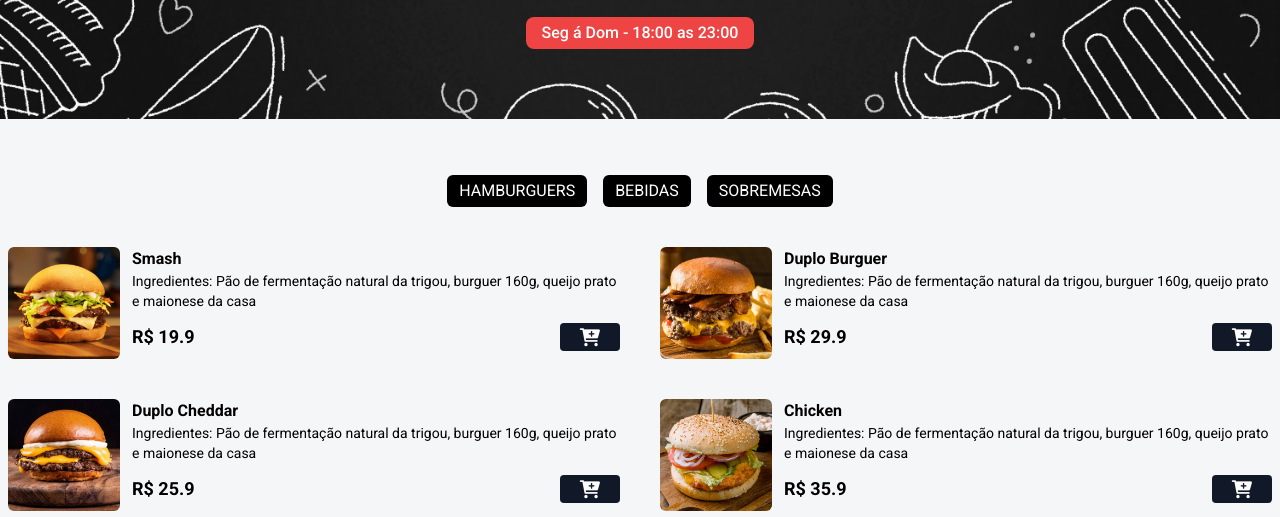
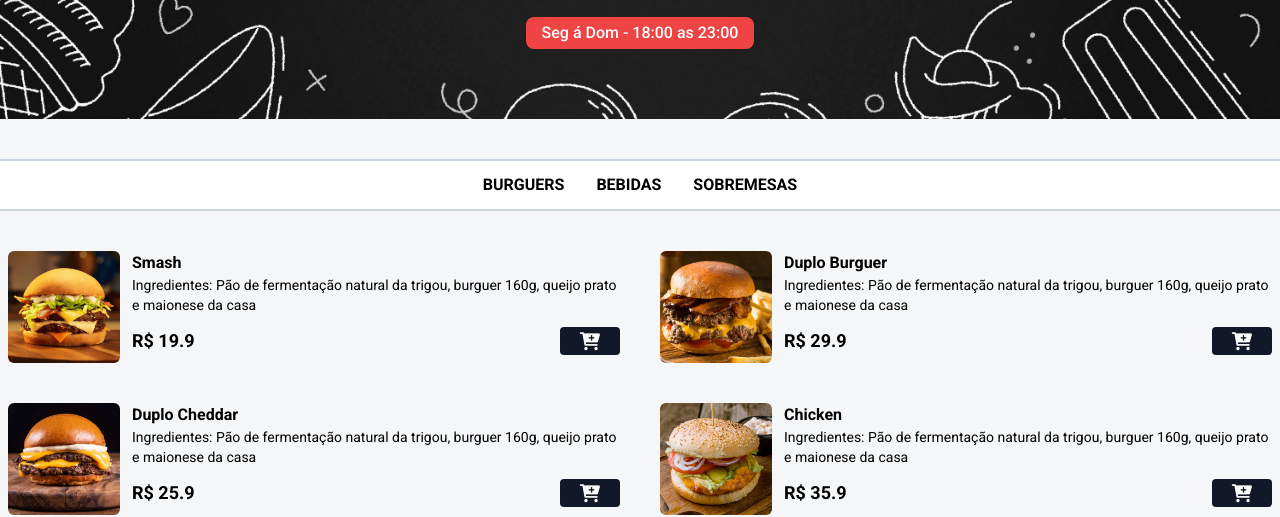
Before and after one commit to Luisokl/Projeto-Cardapio, a website: page index.html in a window 1280 px wide. Shown: the part 301-818 px from the top of the page. Drawn offline with nearby package versions, Linux system fonts and the light colour scheme.

Commit message:
estilizando menu de categorias

```diff
--- a/index.html
+++ b/index.html
@@ -55,16 +55,16 @@
     <!--FIM HEADER-->
 
     <!-- CATEGORIES -->
-    <section class="my-10">
-        <div class="category-menu text-base text-center max-w-7xl mx-auto space-y-4">
-            <button id="btn-category--hamburguer" class=" bg-black text-white py-1 px-3 rounded-md relative hover:shadow-[0px_0px_0px_2px#ffffff,0px_0px_0px_4px#000000] transition-all duration-300">
-                HAMBURGUERS
+    <section class="my-10 sticky top-0 z-10 bg-white">
+        <div class="category-menu text-base font-bold text-center max-w-7xl mx-auto py-3 border-y-2 border-slate-300 flex justify-center items-center ">
+            <button id="btn-category--hamburguer" class=" text-black hover:text-red-600 transition-all duration-200 ease-in-out relative">
+                <span class=" pb-1 bg-gradient-to-r from-red-500 to-red-500 bg-no-repeat bg-bottom bg-[length:0%_2px] hover:bg-[length:100%_2px] transition-[background-size] duration-500 ease-out">BURGUERS</span>
             </button>
-            <button id="btn-category--bebida" class=" bg-black text-white py-1 px-3 mx-3 rounded-md relative hover:shadow-[0px_0px_0px_2px#ffffff,0px_0px_0px_4px#000000] transition-all duration-300">
-                BEBIDAS
+            <button id="pb-1 btn-category--bebida" class=" text-black px-8 hover:text-red-600 transition-all duration-300 ease-out relative">
+                <span class="bg-gradient-to-r from-red-500 to-red-500 bg-no-repeat bg-bottom bg-[length:0%_2px] hover:bg-[length:100%_2px] transition-[background-size] duration-500 ease-out">BEBIDAS</span>
             </button>
-            <button id="btn-category--sobremesa" class=" bg-black text-white py-1 px-3 rounded-md relative hover:shadow-[0px_0px_0px_2px#ffffff,0px_0px_0px_4px#000000] transition-all duration-300">
-                SOBREMESAS
+            <button id="pb-1 btn-category--sobremesa" class=" text-black hover:text-red-600 relative">
+                <span class="bg-gradient-to-r from-red-500 to-red-500 bg-no-repeat bg-bottom bg-[length:0%_2px] hover:bg-[length:100%_2px] transition-[background-size] duration-500 ease-out">SOBREMESAS</span>
             </button>
         </div>
     </section>
--- a/styles/style.css
+++ b/styles/style.css
@@ -5,3 +5,7 @@
 body{
     background-color: #F5F6F7;
 }
+
+:root {
+    --sticky-top: 430px;
+}
```
Also changed, not shown: styles/output.css.
